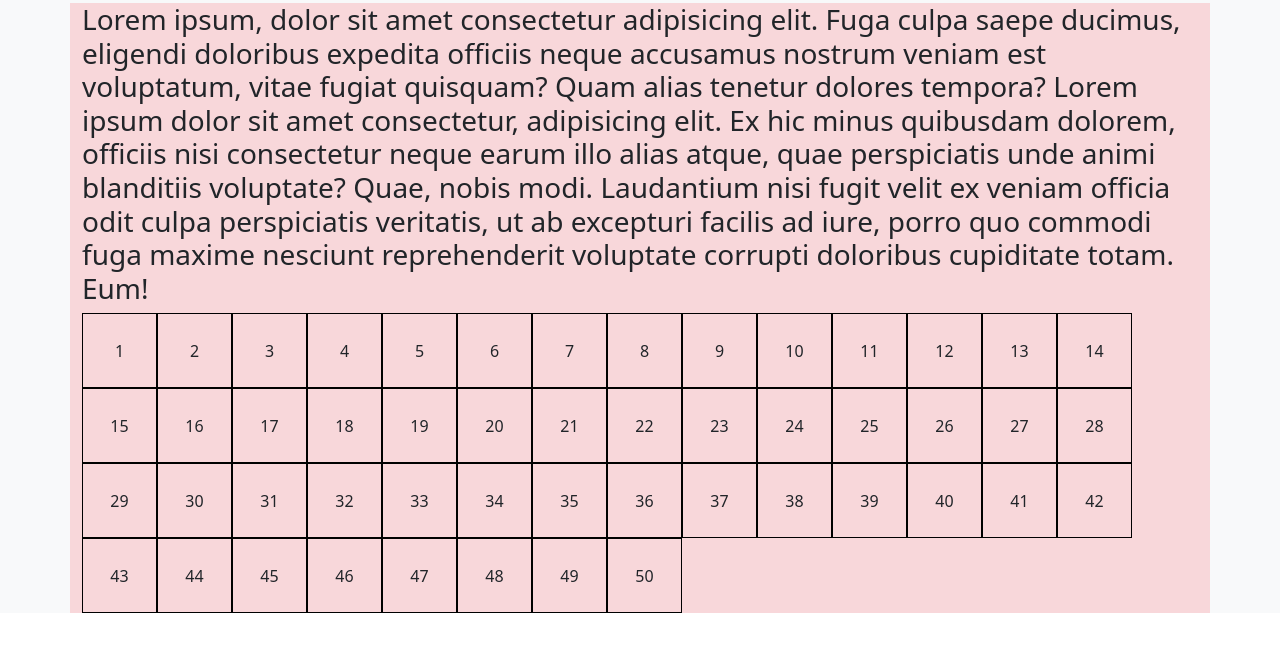
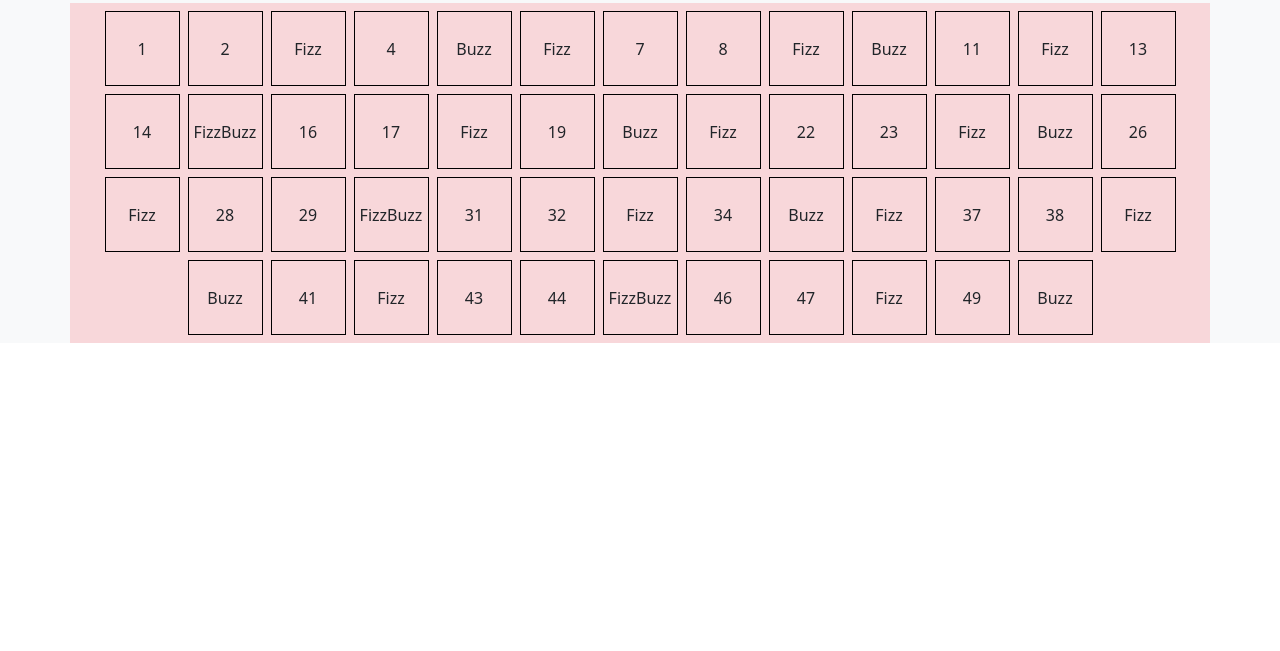
Before and after one commit to AmarildoShehu/js-fizzbuzz, a plain HTML site: page index.html in a window 1280 px wide. Shown: the part 53-704 px from the top of the page. Drawn offline with nearby package versions, Linux system fonts and the light colour scheme.

Commit message:
enter conditions if in js

```diff
--- a/index.html
+++ b/index.html
@@ -22,11 +22,7 @@
 
     <main class="bg-light">
         <h1 class="text-center">Fizz BuzzDOM</h1>
-        <div id="mybox" class=" container d-flex flex-wrap bg-danger-subtle">
-            <h3>Lorem ipsum, dolor sit amet consectetur adipisicing elit. Fuga culpa saepe ducimus, eligendi doloribus expedita officiis neque accusamus nostrum veniam est voluptatum, vitae fugiat quisquam? Quam alias tenetur dolores tempora?
-                Lorem ipsum dolor sit amet consectetur, adipisicing elit. Ex hic minus quibusdam dolorem, officiis nisi consectetur neque earum illo alias atque, quae perspiciatis unde animi blanditiis voluptate? Quae, nobis modi.
-                Laudantium nisi fugit velit ex veniam officia odit culpa perspiciatis veritatis, ut ab excepturi facilis ad iure, porro quo commodi fuga maxime nesciunt reprehenderit voluptate corrupti doloribus cupiditate totam. Eum!
-            </h3>
+        <div id="mybox" class=" container d-flex flex-wrap bg-danger-subtle gap-2 p-2 justify-content-center">
         </div>
     </main>
 </body>
--- a/js/script.js
+++ b/js/script.js
@@ -4,9 +4,21 @@ console.log('js ok');
 // 3. riempio gli elementi tramite js;
 
 const mybox = document.getElementById('mybox');
-for(let i=0; i<50; i++){
+for(let i = 1; i <= 50; i++){
     const myNewDiv = document.createElement('div');
     myNewDiv.classList.add('myNewDiv');
-    myNewDiv.textContent = i + 1;
+
+    // 4. inserisco la formula per cambiare il nome ai div
+
+    if( i % 3=== 0 && i % 5 === 0){
+        myNewDiv.textContent = 'FizzBuzz';
+    } else if(i % 3 === 0){
+        myNewDiv.textContent = 'Fizz';
+    } else if(i % 5 === 0){
+        myNewDiv.textContent = 'Buzz'
+    } else {
+        myNewDiv.textContent = i;
+    }
+
     mybox.appendChild(myNewDiv);
 }
```
Also changed, not shown: 1 other file.
